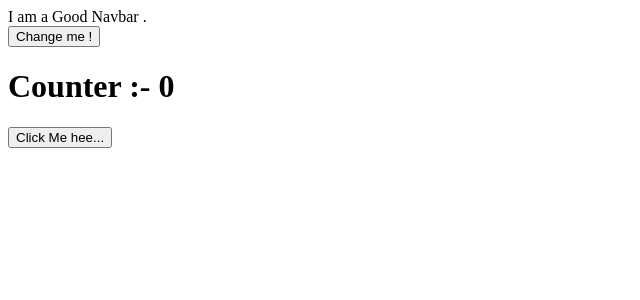
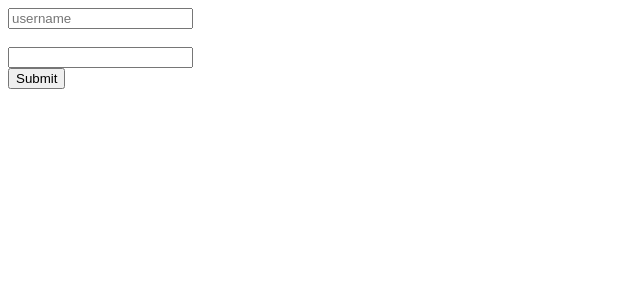
Before and after one commit to Madhav-P-2005/Code-With-React.js, a React (Vite) app in the folder vite-project/: page / in a window 1280 px wide. Shown: the top 300 px of the page, without its empty margins (0-640 px from the left). Built offline with nearby package versions, Linux system fonts and the light colour scheme.

Commit message:
Learning Phase-10 Completed

```diff
--- a/package.json
+++ b/package.json
@@ -8,5 +8,6 @@
   "main": "index.js",
   "scripts": {
     "test": "echo \"Error: no test specified\" && exit 1"
-  }
+  },
+  "dependencies": {}
 }
--- /dev/null
+++ b/vite-project/src/App_Form.jsx
@@ -0,0 +1,88 @@
+import { set, useForm } from "react-hook-form"
+
+
+
+function App_Form(){
+
+    const {
+      register,
+      handleSubmit,
+      watch,
+      setError,
+      formState: { errors, isSubmitting },
+    } = useForm();
+
+    const delay = (d) =>{
+        return new Promise((resolve , reject) =>{
+            setTimeout(() => {
+                resolve()
+            }, d * 1000);
+        })
+    }
+    const onsubmit = async (data) => {
+      // await delay(4)    // simulating network delay
+
+      let r = await fetch("http://localhost:3000/", {
+        method: "POST",
+        headers: {
+          "Content-Type": "application/json",
+        },
+        body: JSON.stringify({ data }),
+      });
+
+          /*
+             Output :- { data: { username: 'Madhav P', password: '123' } }
+
+          */
+
+      let res = await r.text();
+      console.log(data, res);
+      // if(data.username !=="shubham"){
+      //     setError("myform" , {message : "Your form is not in good order because credentials are invalid ! "})
+      // }
+      // if(data.username === "rohan"){
+      //     setError("blocked" , {message : " Sorry this user is blocked "})
+      // }
+    }
+
+    return (
+      <>
+        {isSubmitting && <div> Loading .... wait a bit </div>}
+        <div className="container">
+          <form action="" onSubmit={handleSubmit(onsubmit)}>
+            <input
+              {...register("username", {
+                required: { value: true, message: "This field is required" },
+                minLength: { value: 3, message: "Min length is 3" },
+                maxLength: { value: 8, message: "Max length is 3" },
+              })}
+              placeholder="username"
+              type="text"
+            />
+            {errors.username && <div>{errors.username.message}</div>}
+            <br />
+            <br />
+            <input
+              {...register("password", {
+                required: { value: true, message: "This field is required" },
+                minLength: { value: 3, message: "Min length of password is 3" },
+                maxLength: { value: 7, message: "Max length of password is 7" },
+              })}
+            />
+            {errors.password && <div>{errors.password.message}</div>}
+            <br />
+            <input disabled={isSubmitting} type="submit" value="Submit" />
+
+            {/* Custom form error creation  named "myform" :-  */}
+            {/* {errors.myform && <div>{errors.myform.message}</div>}*/}
+
+            {/* Custom form errors creation "blocked" :-  */}
+            {/*{errors.blocked && <div>{errors.blocked.message}</div>}*/}
+          </form>
+        </div>
+      </>
+    );
+}
+
+
+export default App_Form;
--- a/vite-project/src/main.jsx
+++ b/vite-project/src/main.jsx
@@ -2,8 +2,9 @@ import { StrictMode } from "react";
 import { createRoot } from "react-dom/client";
 // import "bootstrap/dist/css/bootstrap.min.css";
 import "bootstrap/dist/js/bootstrap.bundle.min.js";
+import App_Form from "./App_Form";
 // import App_useMemo from "./App_useMemo";
-import App_useCallback from "./App_useCallback";
+// import App_useCallback from "./App_useCallback";
 // import App3Sigma from './App3Sigma.jsx'
 // import App_useRef from './App_useRef.jsx'
 // import App from './App.jsx'
@@ -22,6 +23,7 @@ createRoot(document.getElementById("root")).render(
     {/* <RouterApp/> */}
     {/* <App_useContext/> */}
     {/* <App_useMemo/> */}
-    <App_useCallback/>
+    {/* <App_useCallback/> */}
+    <App_Form/>
   </StrictMode>
 );
```
Also changed, not shown: 1 other file (tests, documents, lock files or other folders).
